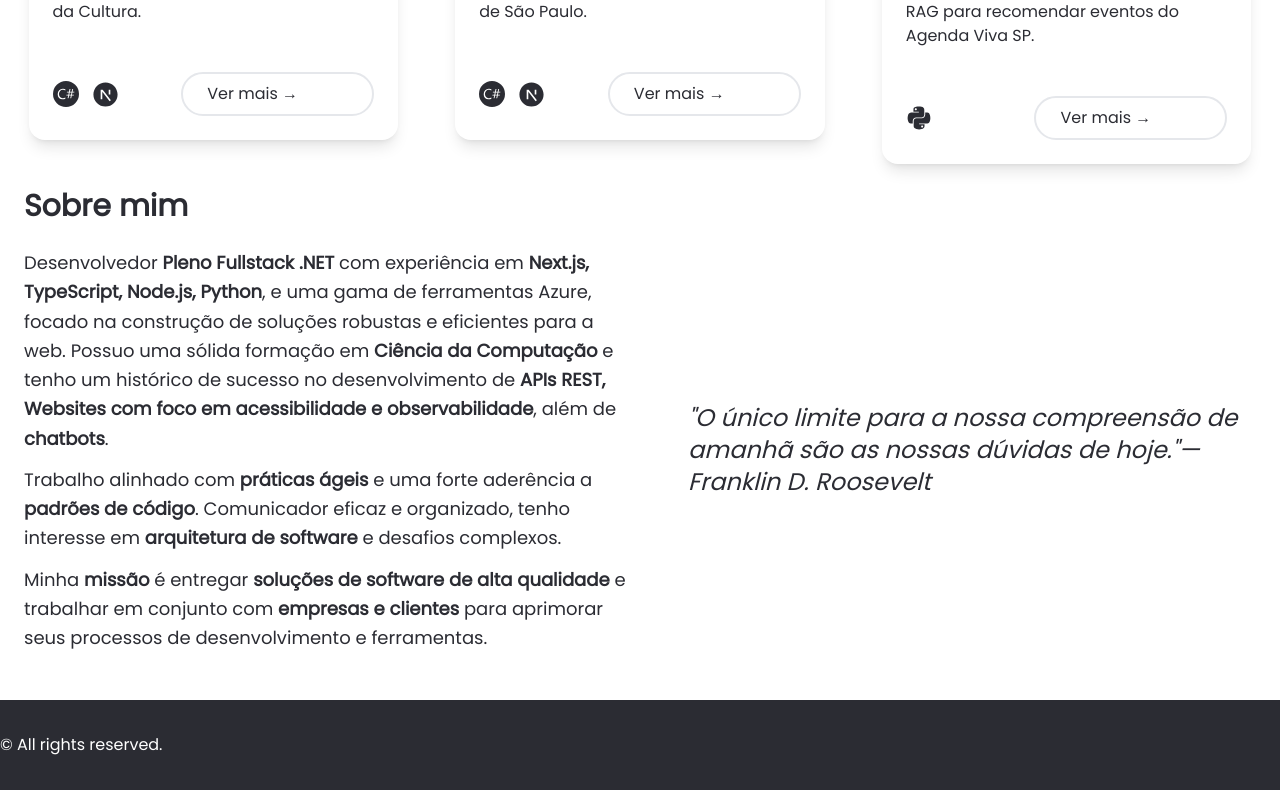
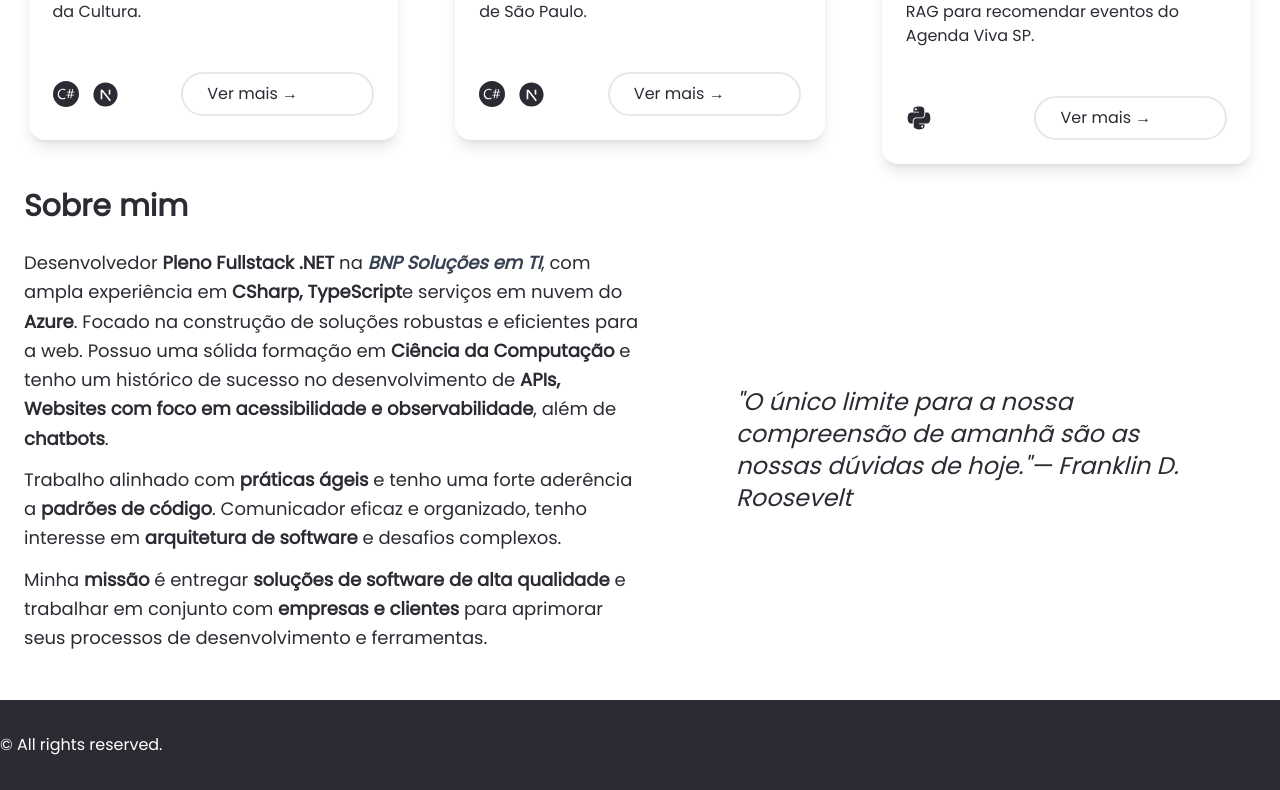
Before and after one commit to MateusSantosF/Portfolio, a React (Vite) app: page / in a window 1280 px wide. Shown: the part 1120-1910 px from the top of the page. Built offline with nearby package versions, Linux system fonts and the light colour scheme.

Commit message:
feat: :speech_balloon: update about me description

```diff
--- a/src/pages/home/components/About/index.tsx
+++ b/src/pages/home/components/About/index.tsx
@@ -1,3 +1,5 @@
+import { Link } from "react-router-dom";
+
 function About() {
   return (
     <section className="min-h-[50lvh] md:px-6 pb-12">
@@ -8,24 +10,24 @@ function About() {
         <div className="md:max-w-[50%] pt-6 ">
           <p className="text-lg leading-relaxed">
             Desenvolvedor{" "}
-            <span className="font-bold">Pleno Fullstack .NET</span> com
-            experiência em
+            <span className="font-bold">Pleno Fullstack .NET</span> na <Link className="font-bold italic text-gray-700" to="https://bnpsolucoes.com.br/">BNP Soluções em TI</Link>, com
+            ampla experiência em
             <span className="font-bold">
               {" "}
-              Next.js, TypeScript, Node.js, Python
+              CSharp, TypeScript
             </span>
-            , e uma gama de ferramentas Azure, focado na construção de soluções
+            e serviços em nuvem do <span className="font-bold">Azure</span>. Focado na construção de soluções
             robustas e eficientes para a web. Possuo uma sólida formação em{" "}
             <span className="font-bold">Ciência da Computação</span> e tenho um
             histórico de sucesso no desenvolvimento de{" "}
             <span className="font-bold">
-              APIs REST, Websites com foco em acessibilidade e observabilidade
+              APIs, Websites com foco em acessibilidade e observabilidade
             </span>
             , além de <span className="font-bold">chatbots</span>.
           </p>
           <p className="text-lg leading-relaxed pt-3">
             Trabalho alinhado com{" "}
-            <span className="font-bold">práticas ágeis</span> e uma forte
+            <span className="font-bold">práticas ágeis</span> e tenho uma forte
             aderência a <span className="font-bold">padrões de código</span>.
             Comunicador eficaz e organizado, tenho interesse em{" "}
             <span className="font-bold">arquitetura de software</span> e
@@ -42,7 +44,7 @@ function About() {
           </p>
 
         </div>
-        <blockquote className="pt-6 text-sm md:text-2xl italic">
+        <blockquote className="pt-6 text-sm md:text-2xl italic px-12">
             "O único limite para a nossa compreensão de amanhã são as nossas
             dúvidas de hoje."
             <cite>— Franklin D. Roosevelt </cite>
```
